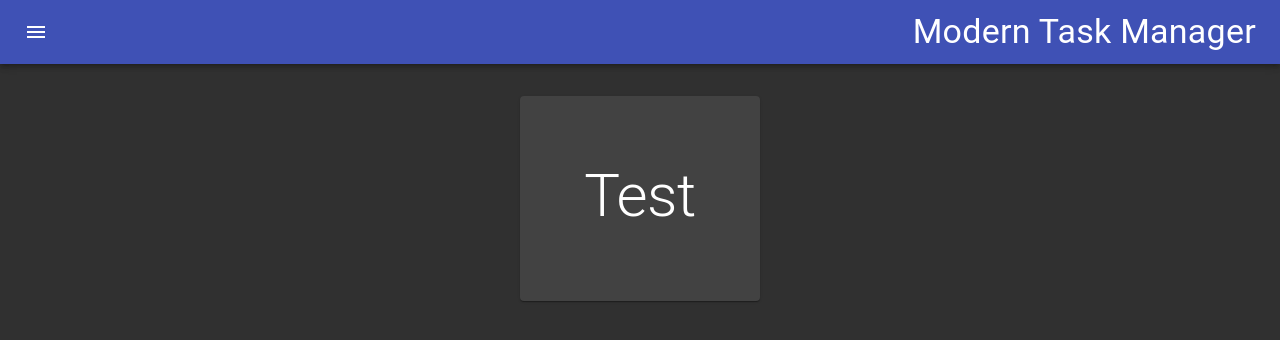
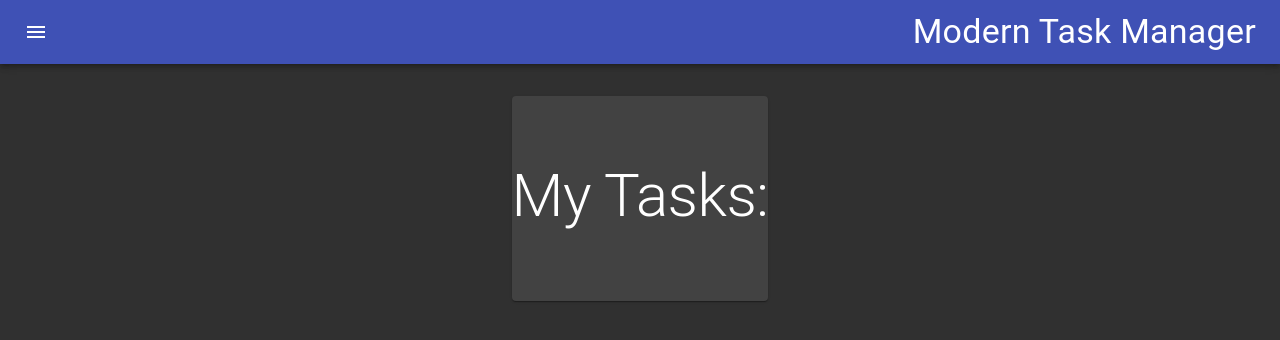
Before and after one commit to SBNovaScript/ModernTaskManager, a React (Create React App) app: page / in a window 1280 px wide. Shown: the top 340 px of the page. Built offline with nearby package versions, Linux system fonts and the light colour scheme; the HTML template or start-up script is replaced by a standard one.

Commit message:
Renamed tasks.

```diff
--- a/src/App.js
+++ b/src/App.js
@@ -2,7 +2,6 @@ import React from 'react';
 import Home from "./screens/home";
 import {createMuiTheme, CssBaseline} from "@material-ui/core";
 import ThemeProvider from "@material-ui/styles/ThemeProvider";
-import {makeStyles} from "@material-ui/styles";
 
 const theme = createMuiTheme({
     palette: {
--- a/src/screens/home/index.js
+++ b/src/screens/home/index.js
@@ -42,7 +42,7 @@ const Home = () => {
             <Grid container justify={'center'}>
                 <Paper className={classes.heroContent}>
                     <Typography variant={'h2'} align={'center'} color={'textPrimary'} gutterBottom>
-                        {'Test'}
+                        {'My Tasks:'}
                     </Typography>
                 </Paper>
             </Grid>
```
